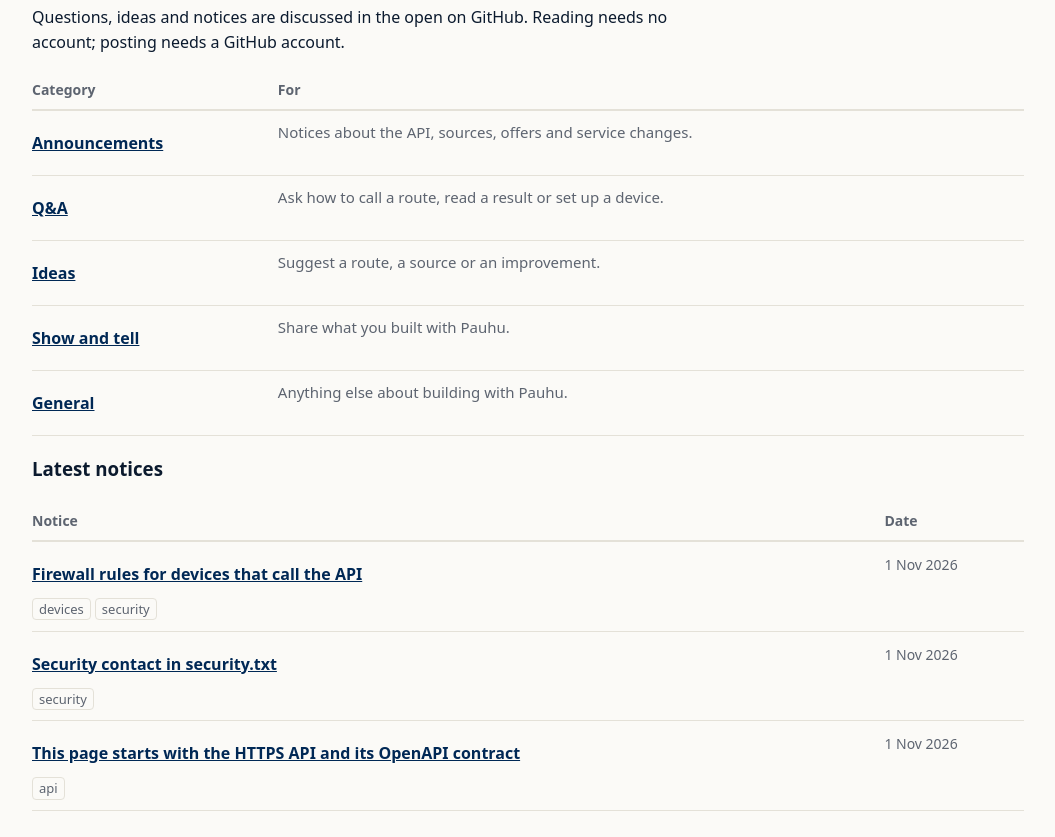
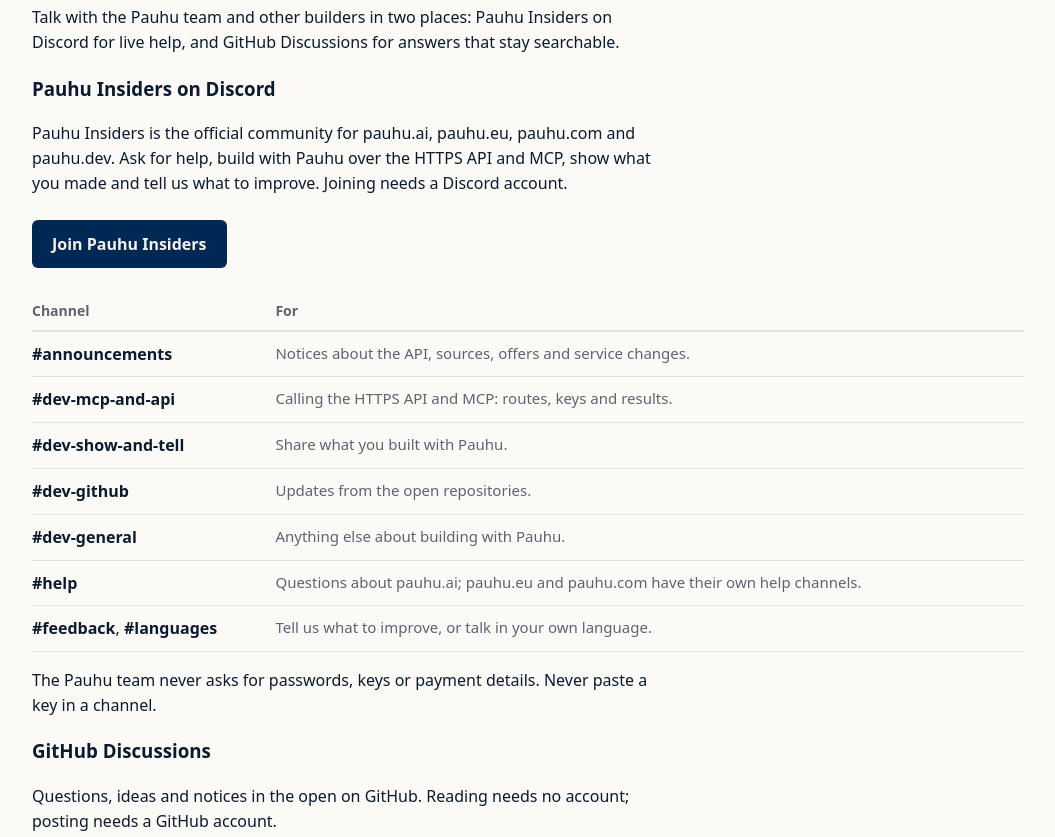
Before and after one commit to pauhu/pauhu.github.io, a plain HTML site: page index.html in a window 1280 px wide. Shown: the part 1520-2357 px from the top of the page, without its empty margins (112-1167 px from the left). Drawn offline with Linux system fonts and the light colour scheme.

Commit message:
Update home page and llms.txt: Pauhu Insiders community

```diff
--- a/index.html
+++ b/index.html
@@ -103,7 +103,25 @@ time{white-space:nowrap;color:var(--mute);font-size:14px}
 </dl>
 
 <h2 id="community">Community</h2>
-<p>Questions, ideas and notices are discussed in the open on GitHub. Reading needs no account; posting needs a GitHub account.</p>
+<p>Talk with the Pauhu team and other builders in two places: Pauhu Insiders on Discord for live help, and GitHub Discussions for answers that stay searchable.</p>
+<h3 id="insiders">Pauhu Insiders on Discord</h3>
+<p>Pauhu Insiders is the official community for pauhu.ai, pauhu.eu, pauhu.com and pauhu.dev. Ask for help, build with Pauhu over the HTTPS API and MCP, show what you made and tell us what to improve. Joining needs a Discord account.</p>
+<p><a class="cta" href="https://discord.gg/tCBF5swNbV">Join Pauhu Insiders</a></p>
+<table class="topics">
+<thead><tr><th scope="col">Channel</th><th scope="col">For</th></tr></thead>
+<tbody>
+<tr><td><b>#announcements</b></td><td><p>Notices about the API, sources, offers and service changes.</p></td></tr>
+<tr><td><b>#dev-mcp-and-api</b></td><td><p>Calling the HTTPS API and MCP: routes, keys and results.</p></td></tr>
+<tr><td><b>#dev-show-and-tell</b></td><td><p>Share what you built with Pauhu.</p></td></tr>
+<tr><td><b>#dev-github</b></td><td><p>Updates from the open repositories.</p></td></tr>
+<tr><td><b>#dev-general</b></td><td><p>Anything else about building with Pauhu.</p></td></tr>
+<tr><td><b>#help</b></td><td><p>Questions about pauhu.ai; pauhu.eu and pauhu.com have their own help channels.</p></td></tr>
+<tr><td><b>#feedback</b>, <b>#languages</b></td><td><p>Tell us what to improve, or talk in your own language.</p></td></tr>
+</tbody>
+</table>
+<p>The Pauhu team never asks for passwords, keys or payment details. Never paste a key in a channel.</p>
+<h3 id="discussions">GitHub Discussions</h3>
+<p>Questions, ideas and notices in the open on GitHub. Reading needs no account; posting needs a GitHub account.</p>
 <table class="topics">
 <thead><tr><th scope="col">Category</th><th scope="col">For</th></tr></thead>
 <tbody>
@@ -152,6 +170,6 @@ time{white-space:nowrap;color:var(--mute);font-size:14px}
 <p>Changes to sources and offers:</p>
 <ul><li><a href="https://pauhu.ai/changes.json">pauhu.ai/changes.json</a></li></ul>
 </main>
-<footer><div class="w">Pauhu AI Ltd, Business ID 3477255-1. No ads. <a href="https://pauhu.ai/">pauhu.ai</a><a href="https://github.com/pauhu">GitHub</a><a href="https://pauhu.ai/privacy.html">Privacy</a><a href="https://pauhu.ai/imprint.html">Imprint</a><a href="/accessibility/">Accessibility</a><a href="/cybersecurity/">Cybersecurity</a><a href="/compliance/">Compliance*</a></div></footer>
+<footer><div class="w">Pauhu AI Ltd, Business ID 3477255-1. No ads. <a href="https://pauhu.ai/">pauhu.ai</a><a href="https://github.com/pauhu">GitHub</a><a href="https://discord.gg/tCBF5swNbV">Discord</a><a href="https://pauhu.ai/privacy.html">Privacy</a><a href="https://pauhu.ai/imprint.html">Imprint</a><a href="/accessibility/">Accessibility</a><a href="/cybersecurity/">Cybersecurity</a><a href="/compliance/">Compliance*</a></div></footer>
 </body>
 </html>
--- a/llms.txt
+++ b/llms.txt
@@ -9,6 +9,7 @@
 - A2A card: https://api.pauhu.ai/.well-known/agent-card.json
 - Offers and prices: https://api.pauhu.ai/v1/lds/outputs
 - Changes: https://pauhu.ai/changes.json
+- Community: Pauhu Insiders on Discord: https://discord.gg/tCBF5swNbV
 - Community discussions (Announcements, Q&A, Ideas, Show and tell): https://github.com/pauhu/mcp/discussions
 
 ## We go further (Know-how × machines)
```
